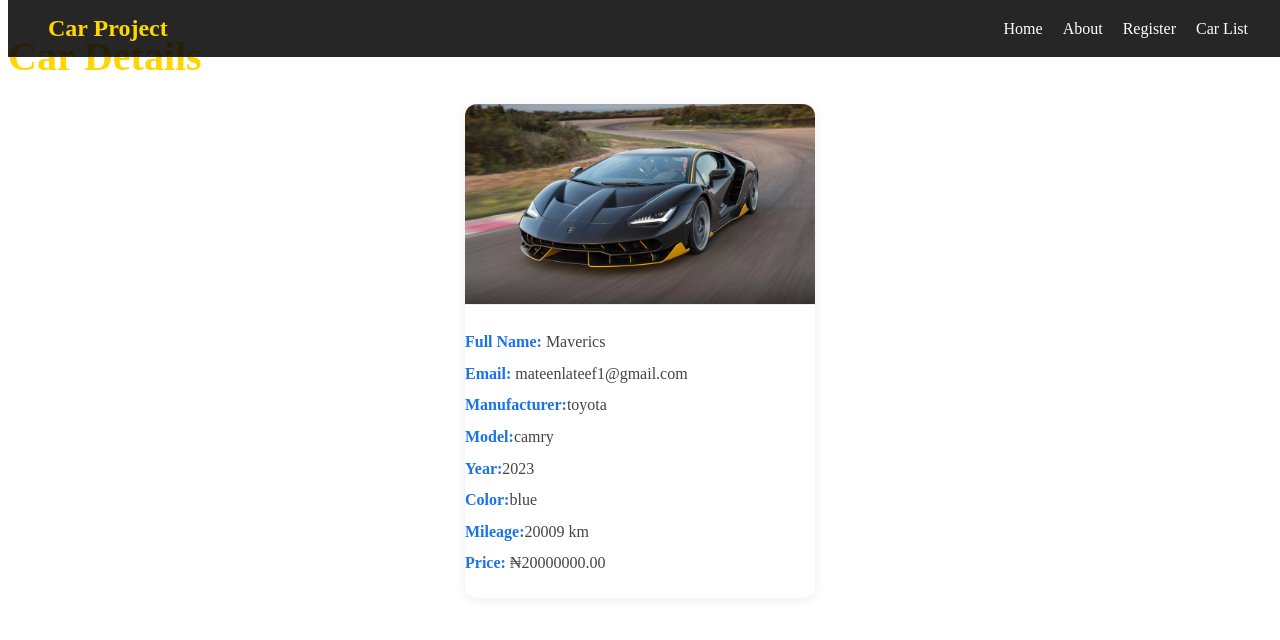
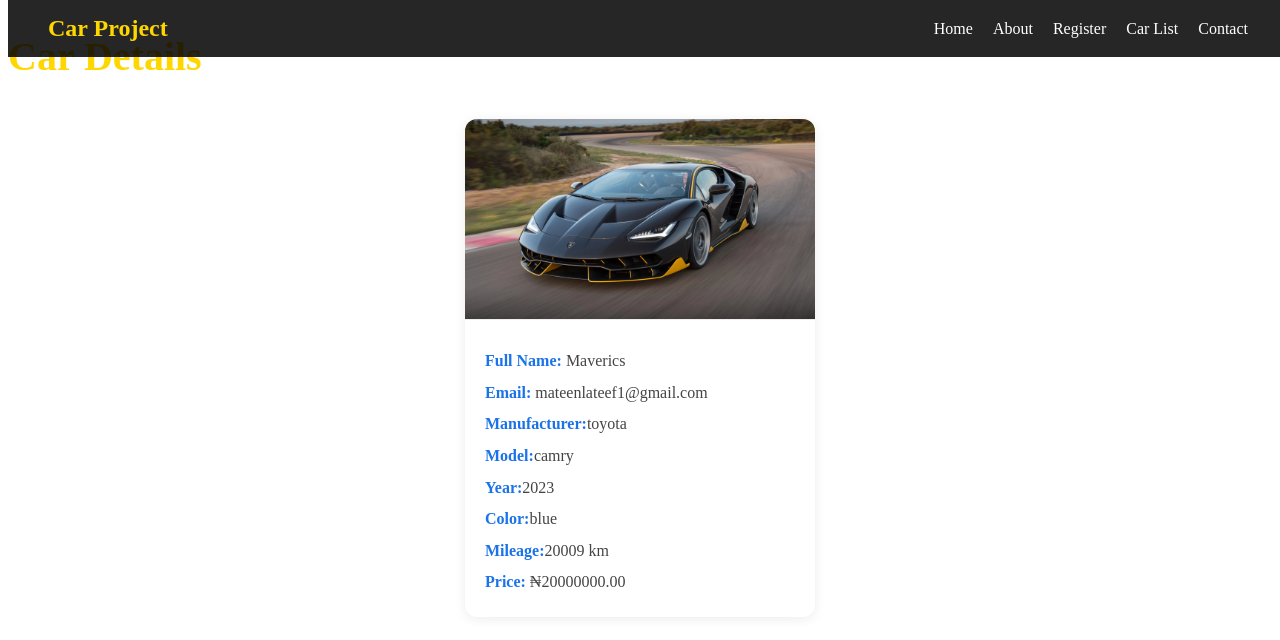
Before and after one commit to Mateen-maverics/Car, a Django app: page /cardetails/3/ in a window 1280 px wide. Shown: the top 640 px of the page. Run offline with Django 5.2, Linux system fonts and the light colour scheme; data comes from the database, SQL or seed files in the repository.

Commit message:
new commit

```diff
--- a/general/static/general/css/style.css
+++ b/general/static/general/css/style.css
@@ -59,7 +59,8 @@
 .home-page,
 .list-page,
 .register-page,
-.about-page {
+.about-page,
+.contact-page {
     margin: 0;
     padding: 0;
     font-family: Arial, sans-serif;
--- a/general/templates/partials/navbar.html
+++ b/general/templates/partials/navbar.html
@@ -10,6 +10,7 @@
                 <li class="about-nav-item"><a class="about-nav-link" href="{% url "about" %}">About</a></li>
                 <li class="about-nav-item"><a class="about-nav-link" href="{% url "car_register" %}">Register</a></li>
                 <li class="about-nav-item"><a class="about-nav-link" href="{% url "carlist" %}">Car List</a></li>
+                <li class="about-nav-item"><a class="about-nav-link" href="{% url "contact" %}">Contact</a></li>
             </ul>
         </div>
     </nav>
--- a/static/general/css/style.css
+++ b/static/general/css/style.css
@@ -59,7 +59,8 @@
 .home-page,
 .list-page,
 .register-page,
-.about-body {
+.about-page,
+.contact-page {
     margin: 0;
     padding: 0;
     font-family: Arial, sans-serif;
@@ -156,9 +157,6 @@
     margin: 24px auto;
     max-width: 350px;
     transition: transform 0.2s, box-shadow 0.2s;
-    display: flex;
-    flex-direction: column;
-    align-items: center;
 }
 
 .car-card:hover {
@@ -193,3 +191,9 @@
 .car-info strong {
     color: #1a73e8;
 }
+
+.car-list-container{
+    display: flex;
+    flex-wrap: wrap;
+    gap: 20px;
+}
```
Also changed, not shown: general/templates/general/contact.html (added, +38 -0 lines).
